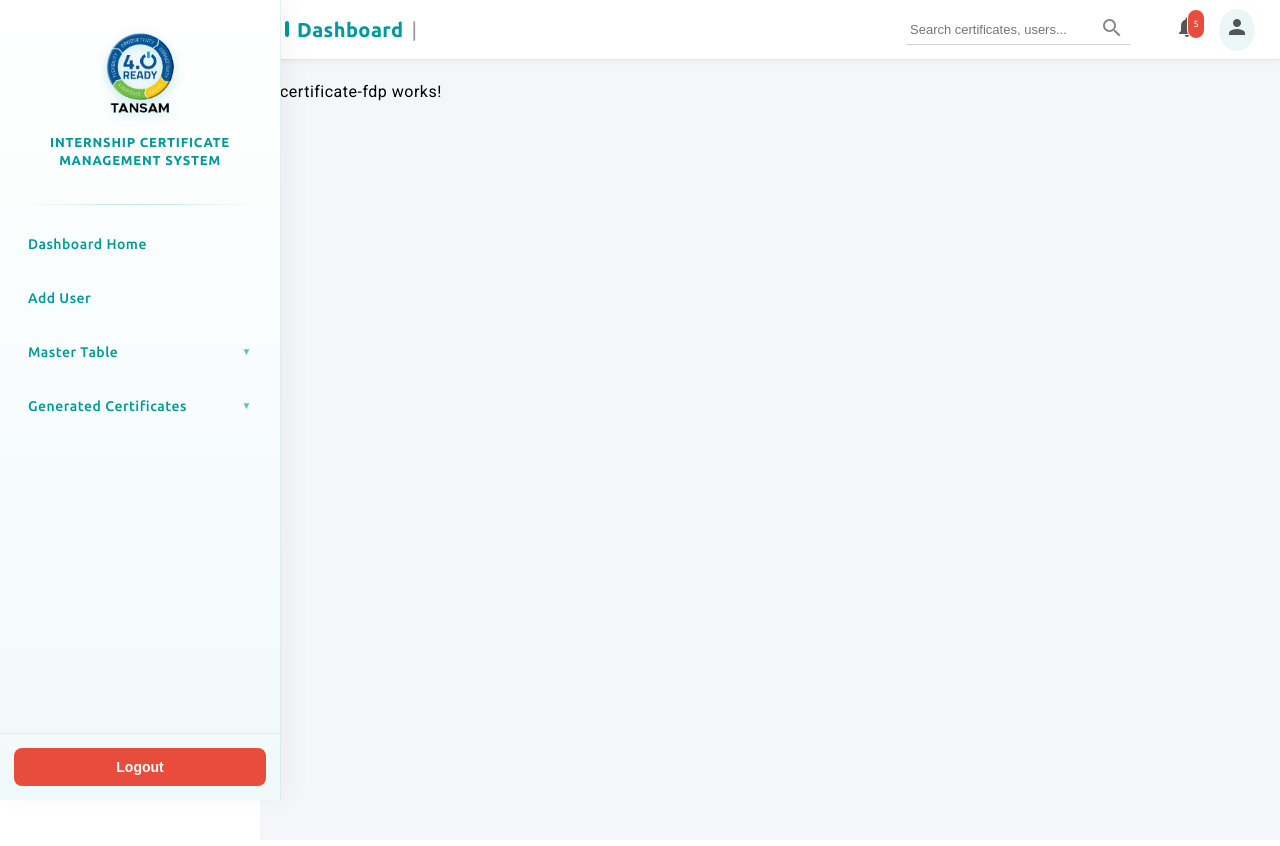
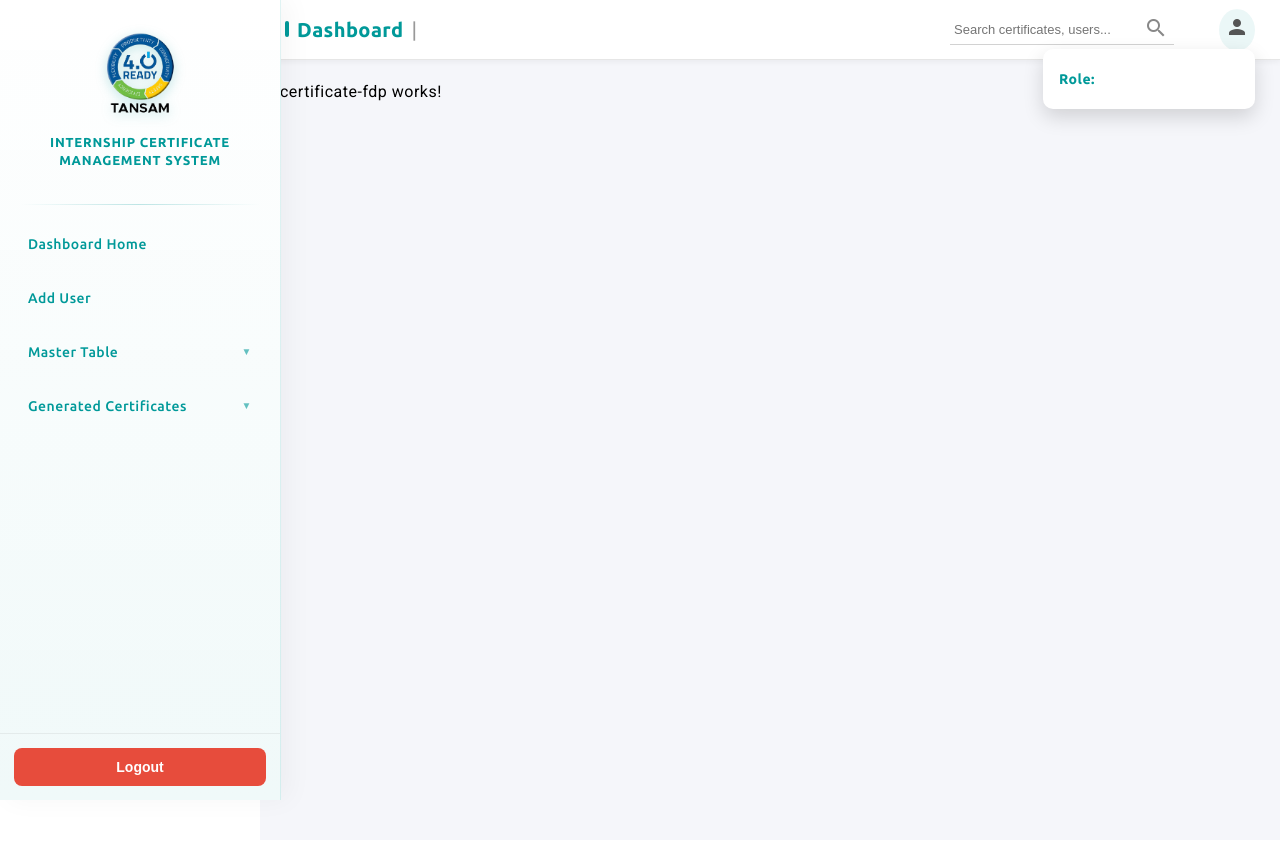
Before and after one commit to AravindhshankarTansam/tansam_certificate, an Angular app: page /dashboard/admin/certificates/fdp in a window 1280 px wide. Both pictures are taken after a click on the item "person". Shown: the top 846 px of the page. Built offline with nearby package versions, Linux system fonts and the light colour scheme.

Commit message:
profile added

```diff
--- a/src/app/dashboard/layout/header/header.component.css
+++ b/src/app/dashboard/layout/header/header.component.css
@@ -241,3 +241,33 @@
   font-weight: 700;
   letter-spacing: 1px;
 }
+
+.profile-wrapper {
+  position: relative;
+  cursor: pointer;
+}
+
+.profile-dropdown {
+  position: absolute;
+  top: 40px;
+  right: 0;
+
+  background: white;
+  padding: 12px 16px;
+  width: 180px;
+
+  border-radius: 10px;
+  box-shadow: 0 8px 20px rgba(0,0,0,0.15);
+
+  font-size: 14px;
+  color: #333;
+  z-index: 1000;
+}
+
+.profile-dropdown p {
+  margin: 6px 0;
+}
+
+.profile-dropdown strong {
+  color: #009999;
+}
--- a/src/app/dashboard/layout/header/header.component.html
+++ b/src/app/dashboard/layout/header/header.component.html
@@ -23,14 +23,22 @@
 
     <!-- Icons -->
     <ul class="header-icons">
-      <li class="notif-box">
+      <!-- <li class="notif-box">
         <i class="material-icons">notifications</i>
         <span class="notification">5</span>
-      </li>
+      </li> -->
 
-      <li class="profile-icon">
-        <i class="material-icons">person</i>
-      </li>
+<li class="profile-wrapper">
+  <div class="profile-icon" (click)="toggleDropdown()">
+    <i class="material-icons">person</i>
+  </div>
+
+  <!-- Dropdown -->
+  <div class="profile-dropdown" *ngIf="showDropdown">
+    <p><strong>Role:</strong> {{ role }}</p>
+  </div>
+</li>
+
     </ul>
 
   </div>
--- a/src/app/dashboard/layout/header/header.component.ts
+++ b/src/app/dashboard/layout/header/header.component.ts
@@ -1,18 +1,35 @@
-import { Component } from '@angular/core';
+import { CommonModule } from '@angular/common';
+import { Component, HostListener } from '@angular/core';
 
 @Component({
   selector: 'app-header',
   standalone: true,
-  imports: [],
+  imports: [CommonModule],
   templateUrl: './header.component.html',
   styleUrl: './header.component.css'
 })
 export class HeaderComponent {
-   role: string = '';
+ role: string = '';
+  lab: string = '';
+  showDropdown = false;
 
   ngOnInit() {
     const storedRole = localStorage.getItem('role');
+    const storedLab = localStorage.getItem('lab_name');
+
     this.role = storedRole ? storedRole.replace(/_/g, ' ') : '';
+    this.lab = storedLab ? storedLab : '';
   }
 
+  toggleDropdown() {
+    this.showDropdown = !this.showDropdown;
+  }
+
+  // close dropdown if clicked outside
+  @HostListener('document:click', ['$event'])
+  clickOutside(event: any) {
+    if (!event.target.closest('.profile-wrapper')) {
+      this.showDropdown = false;
+    }
+  }
 }
```
